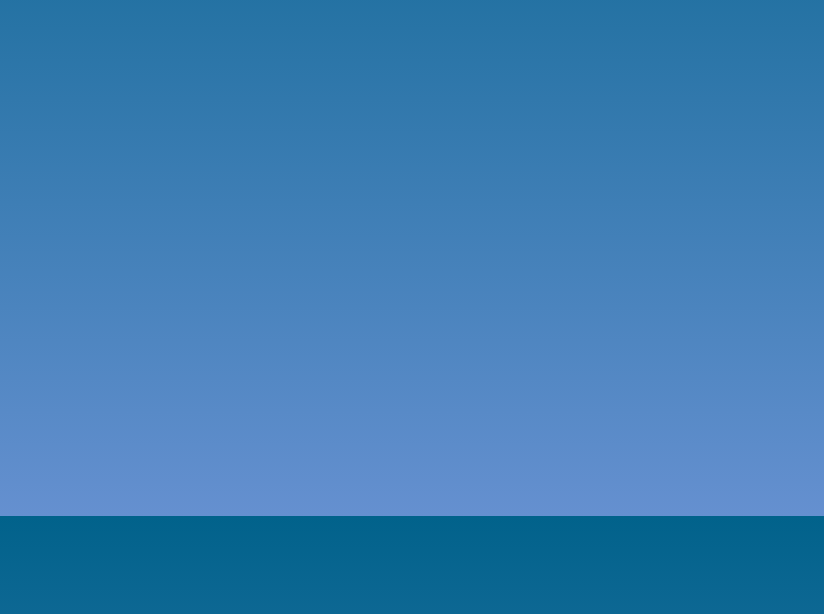
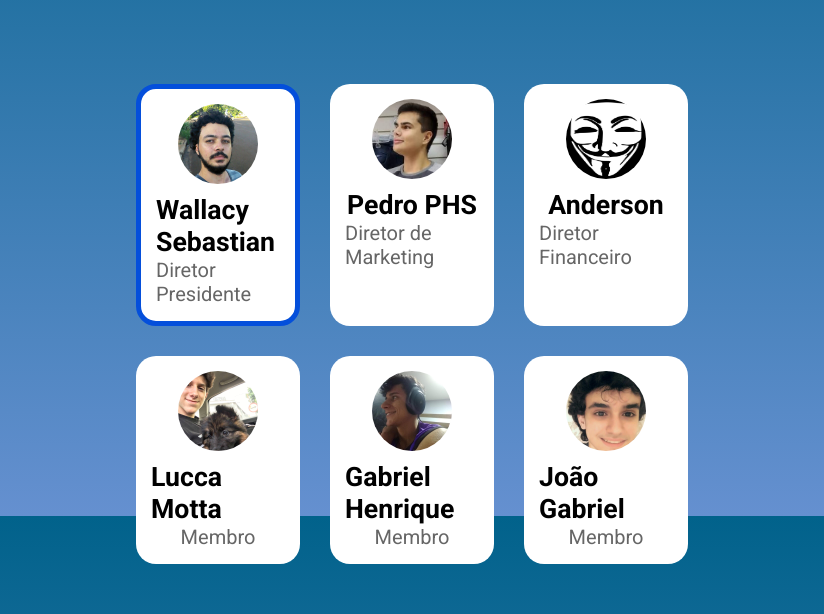
Before and after one commit to bergamojoao/membroscodifica, a plain HTML site: page index.html in a window 1280 px wide. Shown: the part 284-898 px from the top of the page, 456-1280 px from the left. Drawn offline with Linux system fonts and the light colour scheme.

Commit message:
lista de membros

```diff
--- a/index.html
+++ b/index.html
@@ -68,7 +68,38 @@
 
         </div>
         <div class="members-list">
-            <!-- TODO: Lista dos membros -->
+           <ul>
+                <li class="selected">
+                    <img src="./assets/members/wallac.jpg" alt="Wallacy Sebastian" class="avatar">
+                    <span class="name">Wallacy Sebastian</span>
+                    <span class="position">Diretor Presidente</span>
+                </li>
+                <li>
+                    <img src="./assets/members/pedrophs.jpg" alt="Pedro PHS" class="avatar">
+                    <span class="name">Pedro PHS</span>
+                    <span class="position">Diretor de Marketing</span>
+                </li>
+                <li>
+                    <img src="./assets/members/Anonymous.png" alt="Anderson" class="avatar">
+                    <span class="name">Anderson</span>
+                    <span class="position">Diretor Financeiro</span>
+                </li>
+                <li>
+                    <img src="./assets/members/lucca.jpg" alt="Lucca Motta" class="avatar">
+                    <span class="name">Lucca Motta</span>
+                    <span class="position">Membro</span>
+                </li>
+               <li>
+                    <img src="./assets/members/gabriel.jpg" alt="Gabriel Henrique" class="avatar">
+                    <span class="name">Gabriel Henrique</span>
+                    <span class="position">Membro</span>
+               </li>
+               <li>
+                    <img src="./assets/members/jao.jpg" alt="João Gabriel" class="avatar">
+                    <span class="name">João Gabriel</span>
+                    <span class="position">Membro</span>
+               </li>
+           </ul>
         </div>
     </div>
 
--- a/styles.css
+++ b/styles.css
@@ -93,7 +93,7 @@ header{
 }
 
 .card-detail .contact button:hover{
-    background-color: rgb(197, 197, 197);
+    background-color: rgb(168, 212, 238);
 }
 
 .members-list{
@@ -102,3 +102,49 @@ header{
     width: 500px;
     height: 500px;
 }
+
+.members-list ul{
+    list-style: none;
+    display: grid;
+    grid-template-columns: repeat(3, 1fr);
+    grid-gap: 30px;
+}
+
+.members-list ul li{
+    background-color: #fff;
+    border-radius: 20px;
+    display: flex;
+    align-items: center;
+    flex-direction: column;
+    padding: 15px;
+    cursor: pointer;
+    transition: background 0.5s;
+}
+
+.members-list ul li:hover{
+    background-color: rgb(168, 212, 238);
+}
+
+.members-list ul .selected{
+    list-style-position:inside;
+    border: 5px solid rgb(4, 79, 219);
+}
+
+.members-list ul li img{
+    width: 80px;
+    height: 80px;
+    border-radius: 360px;
+    margin-bottom: 10px;
+}
+
+.members-list ul li .name{
+    font-weight: bold;
+    font-size: 20pt;
+}
+
+.members-list ul li .position{
+    font-weight: 400;
+    font-size: 15pt;
+    color: #666;
+    align-self: center;
+}
```
Also changed, not shown: assets/members/Anonymous.png (added), assets/members/gabriel.jpg (added), assets/members/jao.jpg (added), assets/members/lasanha.jpg (added), assets/members/lucca.jpg (added), assets/members/pedrophs.jpg (added).
